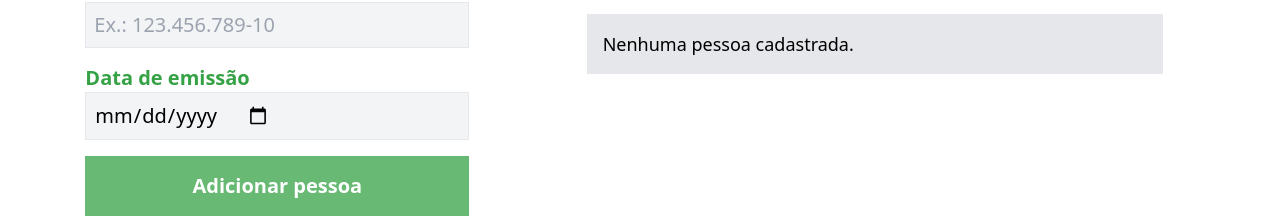
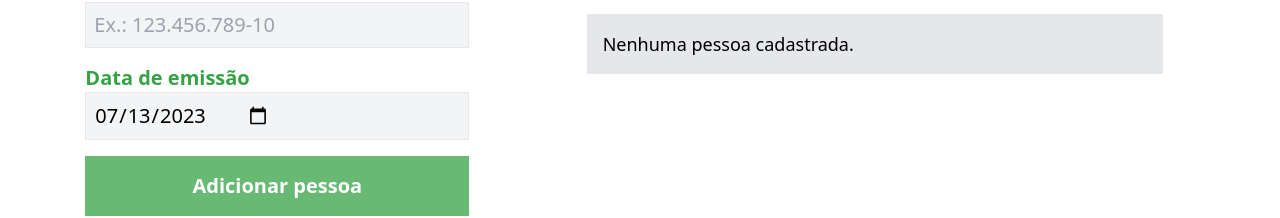
Before and after one commit to ABRIC-ONG/gerador-certificado-30-dias, a React (Vite) app: page / in a window 1280 px wide. Shown: the part 382-600 px from the top of the page. Built offline with nearby package versions, Linux system fonts and the light colour scheme.

Commit message:
fix: data input value missing leading 0 for months and days

```diff
--- a/src/components/Form.tsx
+++ b/src/components/Form.tsx
@@ -15,9 +15,20 @@ const initialPerson: Person = {
 const Form = (props: FormProps) => {
   const [person, setPerson] = useState<Person>(initialPerson);
 
+  const data: () => string = () => {
+    const date = person.dataEmissao;
+    const stringDate =
+      date.getFullYear() +
+      "-" +
+      ("0" + (date.getMonth() + 1)).slice(-2) +
+      "-" +
+      ("0" + date.getDate()).slice(-2);
+    return stringDate;
+  };
+
   const addPerson = () => {
     props.setPeople([...props.people, person]);
-    setPerson(initialPerson);
+    setPerson({ ...initialPerson, dataEmissao: person.dataEmissao });
   };
 
   return (
@@ -63,6 +74,7 @@ const Form = (props: FormProps) => {
       <input
         id="dataEmissao"
         type="date"
+        value={data()}
         onChange={(e) => {
           const dateInput = e.currentTarget.value; // yyyy-mm-dd string format from date input
           let dateParts = dateInput.split("-").map(Number); // split date values
```
